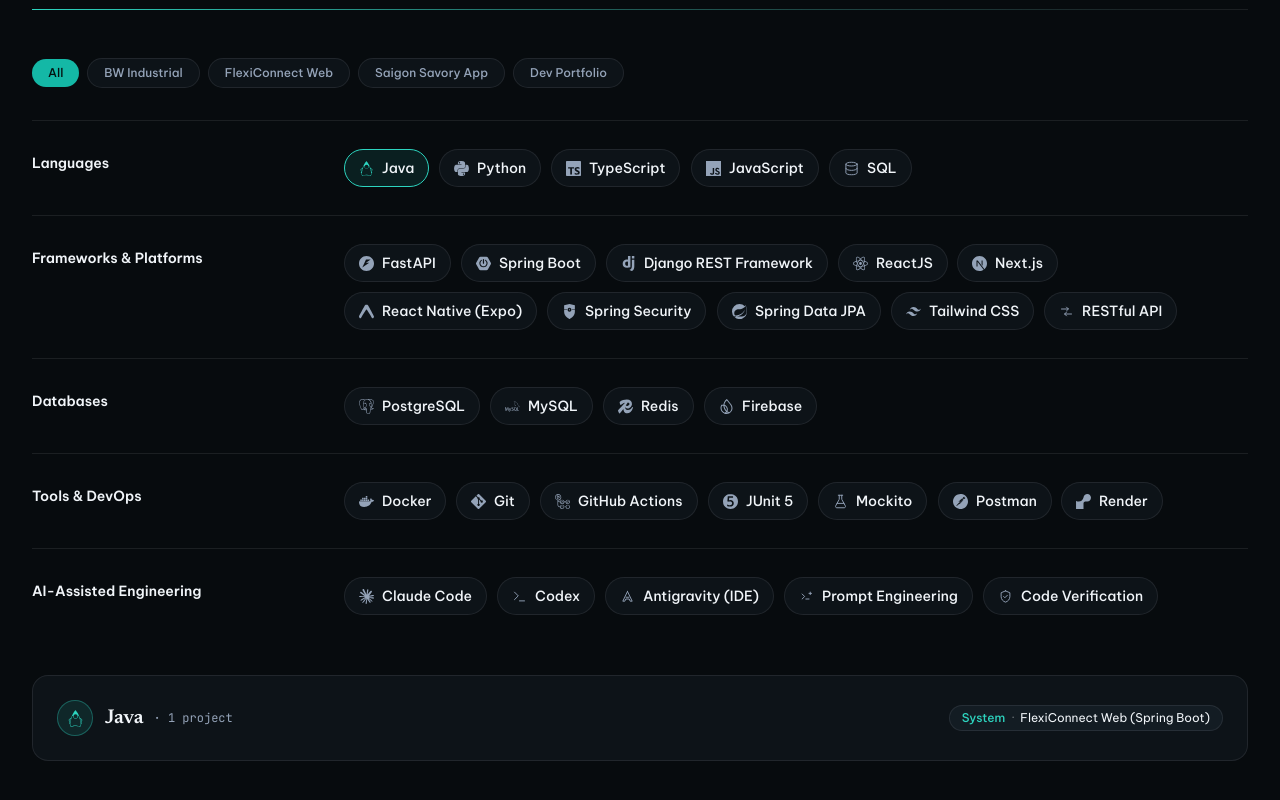
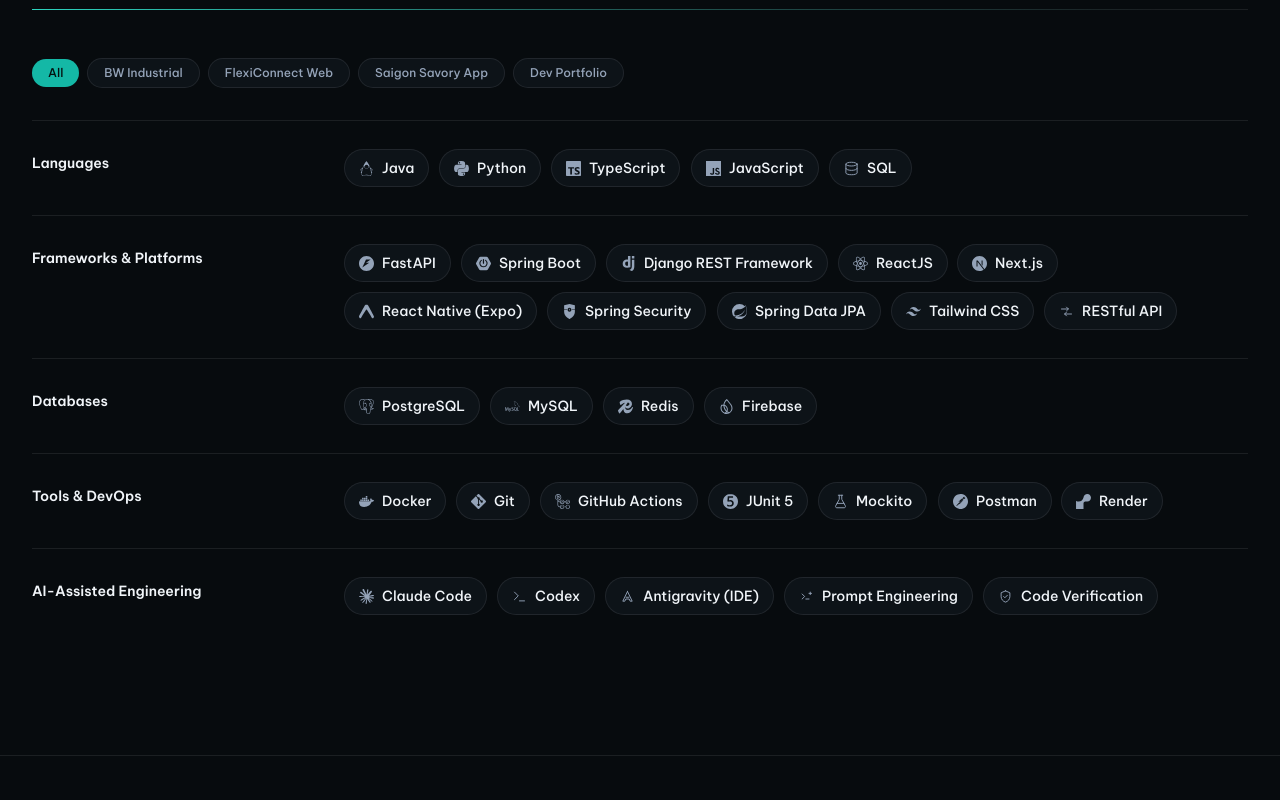
Before and after one commit to soodthin/dev-portfolio, a Next.js app: page / in a window 1280 px wide. Shown: the part 5756-6556 px from the top of the page. Built offline with nearby package versions, Linux system fonts and the light colour scheme.

Commit message:
fix: remove context inspector bar from capabilities section

```diff
--- a/components/sections/CapabilitiesSection.tsx
+++ b/components/sections/CapabilitiesSection.tsx
@@ -1,7 +1,7 @@
 'use client';
 
 import React, { useState, useMemo } from 'react';
-import { motion, AnimatePresence } from 'motion/react';
+import { motion } from 'motion/react';
 import { usePortfolio } from '@/components/providers/PortfolioProvider';
 import { SkillCategory, SkillItem } from '@/types/portfolio';
 import { TechIcon } from '@/components/ui/TechIcons';
@@ -64,21 +64,6 @@ export function CapabilitiesSection() {
   const { data, t, lang } = usePortfolio();
   const [activeFilterKey, setActiveFilterKey] = useState<ProjectFilterKey>('all');
 
-  const allSkills = useMemo(
-    () => data.skills.flatMap((group) => group.skills),
-    [data.skills]
-  );
-
-  // Default to the first skill so the Context Inspector Bar communicates interactivity natively
-  const [selectedSkillName, setSelectedSkillName] = useState<string>(
-    () => allSkills[0]?.name ?? 'Java'
-  );
-
-  const selectedSkill = useMemo(
-    () => allSkills.find((s) => s.name === selectedSkillName) ?? allSkills[0] ?? null,
-    [allSkills, selectedSkillName]
-  );
-
   const activeFilter = useMemo(
     () => PROJECT_FILTERS.find((f) => f.key === activeFilterKey) ?? PROJECT_FILTERS[0],
     [activeFilterKey]
@@ -100,12 +85,6 @@ export function CapabilitiesSection() {
         return category;
     }
   };
-
-  const contextCount = selectedSkill?.contexts?.length ?? 0;
-  const countLabel =
-    contextCount === 1
-      ? `1 ${t.capabilities.projectSingular}`
-      : `${contextCount} ${t.capabilities.projectPlural}`;
 
   return (
     <section
@@ -174,103 +153,38 @@ export function CapabilitiesSection() {
                     activeFilterKey !== 'all' && skillMatchesFilter(skill, activeFilter);
                   const isDimmed =
                     activeFilterKey !== 'all' && !skillMatchesFilter(skill, activeFilter);
-                  const isSelected = selectedSkill?.name === skill.name;
 
                   return (
-                    <motion.button
+                    <motion.span
                       key={skill.name}
-                      type="button"
-                      onClick={() => setSelectedSkillName(skill.name)}
                       animate={{
                         opacity: isDimmed ? 0.25 : 1,
                         scale: isHighlighted ? 1.03 : 1,
                       }}
                       transition={{ duration: 0.22, ease: EASE_OUT_EXPO }}
-                      aria-pressed={isSelected}
-                      className={`inline-flex items-center gap-2 px-3.5 py-2 rounded-full text-xs sm:text-sm font-medium border transition-colors cursor-pointer will-change-transform ${
-                        isSelected
-                          ? 'border-[var(--accent)] bg-[var(--accent-wash)] text-[var(--text)]'
-                          : isHighlighted
-                          ? 'border-[var(--hairline-strong)] bg-[var(--surface-2)] text-[var(--text)]'
-                          : 'border-[var(--hairline)] bg-[var(--surface-1)] text-[var(--text)] hover:border-[var(--hairline-strong)]'
+                      className={`inline-flex items-center gap-2 px-3.5 py-2 rounded-full text-xs sm:text-sm font-medium border transition-colors will-change-transform ${
+                        isHighlighted
+                          ? 'border-[var(--hairline-strong)] bg-[var(--surface-2)] text-[var(--text)] ring-1 ring-[var(--accent)]/30'
+                          : 'border-[var(--hairline)] bg-[var(--surface-1)] text-[var(--text)]'
                       }`}
                     >
                       <TechIcon
                         name={skill.name}
                         size={15}
                         className={
-                          isSelected || isHighlighted
+                          isHighlighted
                             ? 'text-[var(--accent)]'
                             : 'text-[var(--text-muted)]'
                         }
                       />
                       <span>{skill.name}</span>
-                    </motion.button>
+                    </motion.span>
                   );
                 })}
               </div>
             </div>
           ))}
         </div>
-
-        {/* Context Inspector Bar */}
-        {selectedSkill && (
-          <div className="mt-8 rounded-2xl border border-[var(--hairline)] bg-[var(--surface-1)] p-5 sm:p-6">
-            <AnimatePresence mode="wait">
-              <motion.div
-                key={selectedSkill.name}
-                initial={{ opacity: 0, y: 6 }}
-                animate={{ opacity: 1, y: 0 }}
-                exit={{ opacity: 0, y: -6 }}
-                transition={{ duration: 0.2, ease: EASE_OUT_EXPO }}
-                className="flex flex-col md:flex-row md:items-center justify-between gap-4"
-              >
-                <div className="flex items-center gap-3">
-                  <span className="w-9 h-9 rounded-full bg-[var(--accent-wash)] border border-[var(--hairline-strong)] flex items-center justify-center text-[var(--accent)] shrink-0">
-                    <TechIcon name={selectedSkill.name} size={17} />
-                  </span>
-                  <div>
-                    <div className="flex items-center gap-2.5">
-                      <h4 className="font-serif font-semibold text-xl text-[var(--text)]">
-                        {selectedSkill.name}
-                      </h4>
-                      {contextCount > 0 && (
-                        <span className="font-mono text-xs tabular-nums text-[var(--text-muted)]">
-                          · {countLabel}
-                        </span>
-                      )}
-                    </div>
-                  </div>
-                </div>
-
-                {selectedSkill.contexts && selectedSkill.contexts.length > 0 && (
-                  <div className="flex flex-wrap items-center gap-2">
-                    {selectedSkill.contexts.map((ctx, idx) => (
-                      <span
-                        key={idx}
-                        className="inline-flex items-center gap-1.5 px-3 py-1 rounded-full text-xs border border-[var(--hairline)] bg-[var(--surface-2)] text-[var(--text)]"
-                      >
-                        <span className="text-[var(--accent)] font-medium">
-                          {ctx.type === 'exp'
-                            ? lang === 'vi'
-                              ? 'Thực tế'
-                              : 'Work'
-                            : ctx.type === 'project'
-                            ? lang === 'vi'
-                              ? 'Dự án'
-                              : 'System'
-                            : 'Workflow'}
-                        </span>
-                        <span className="opacity-40">·</span>
-                        <span>{ctx.label}</span>
-                      </span>
-                    ))}
-                  </div>
-                )}
-              </motion.div>
-            </AnimatePresence>
-          </div>
-        )}
       </div>
     </section>
   );
```
